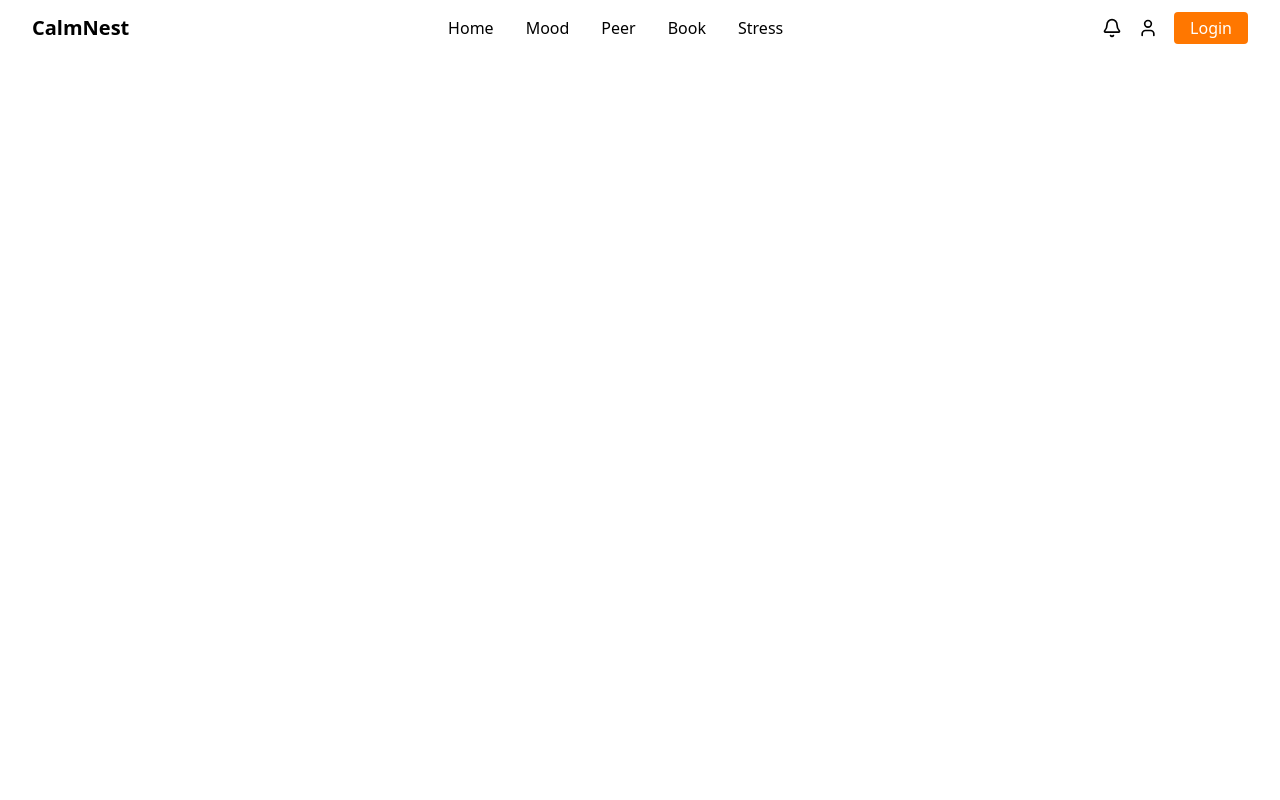
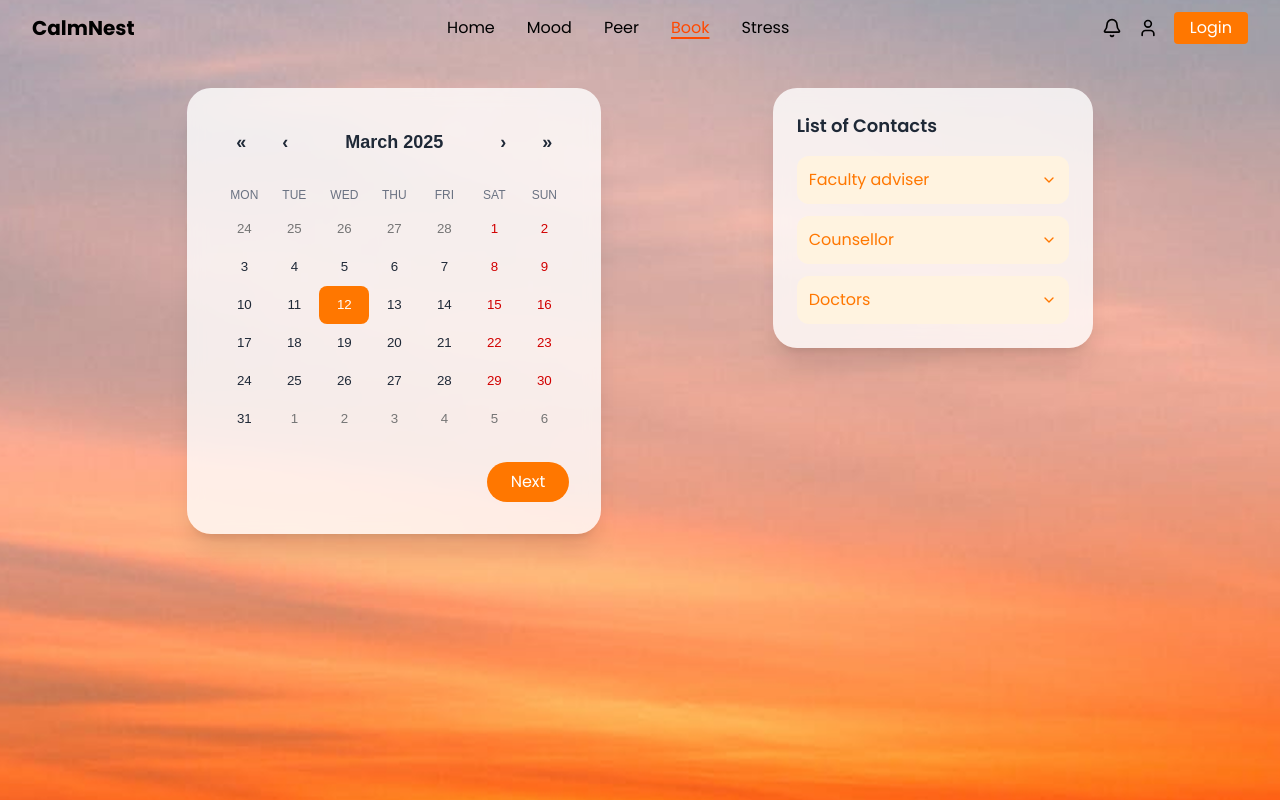
Before and after one commit to NSuryansh/Built_it, a React (Vite) app in the folder frontend/: page /book in a window 1280 px wide. Built offline with nearby package versions, Linux system fonts and the light colour scheme.

Commit message:
Added book page calendar ui

```diff
--- a/frontend/index.html
+++ b/frontend/index.html
@@ -5,7 +5,7 @@
     <link rel="icon" type="image/svg+xml" href="/vite.svg" />
     <meta name="viewport" content="width=device-width, initial-scale=1.0" />
     <link href="/src/index.css" rel="stylesheet">
-    <title>Vite + React</title>
+    <title>CalmNest</title>
   </head>
   <body>
     <div id="root"></div>
--- a/frontend/package.json
+++ b/frontend/package.json
@@ -17,6 +17,7 @@
     "date-fns": "^4.1.0",
     "lucide-react": "^0.479.0",
     "react": "^19.0.0",
+    "react-calendar": "^5.1.0",
     "react-dom": "^19.0.0",
     "react-router-dom": "^7.3.0"
   },
--- a/frontend/src/App.jsx
+++ b/frontend/src/App.jsx
@@ -1,33 +1,43 @@
-import React from 'react';
-import Navbar from './components/Navbar';
-import Peer from './pages/Peer';
-import Mood from './pages/Mood';
-import Landing from './pages/Landing';
-import Landing_user from './pages/Landing_user';
-import Login from './pages/Login';
-import SignUp from './pages/Signup';
-import { Route, Routes, useLocation } from 'react-router-dom';
+import React from "react";
+import Navbar from "./components/Navbar";
+import Peer from "./pages/Peer";
+import Mood from "./pages/Mood";
+import Book from "./pages/Book";
+import Landing from "./pages/Landing";
+import Landing_user from "./pages/Landing_user";
+import Login from "./pages/Login";
+import SignUp from "./pages/Signup";
+import { Route, Routes, useLocation } from "react-router-dom";
 
 export default function App() {
   const location = useLocation();
-  const isLandingPage = (location.pathname === '/' || location.pathname === '/login' || location.pathname === '/signup');
+  const isBackgroundPage =
+    location.pathname === "/" ||
+    location.pathname === "/login" ||
+    location.pathname === "/signup" ||
+    location.pathname === "/book";
 
   return (
     <div
       className={`h-screen flex flex-col ${
-        isLandingPage ? "bg-cover" : "bg-white"
+        isBackgroundPage ? "bg-cover" : "bg-white"
       }`}
-      style={isLandingPage ? { backgroundImage: "url('/assests/Pexels Photo by Loc Dang.png')" } : {}}
+      style={
+        isBackgroundPage
+          ? { backgroundImage: "url('/assests/Pexels Photo by Loc Dang.png')" }
+          : {}
+      }
     >
       <Navbar />
       <Routes>
-            <Route path="/" element={<Landing/>}/>
-            <Route path="/peer" element={<Peer />} />
-            <Route path="/mood" element={<Mood />} />
-            <Route path="/login" element={<Login />} />
-            <Route path="/signup" element={<SignUp />} />
-            <Route path="/dashboard" element={<Landing_user/>}/>
-        </Routes>
+        <Route path="/" element={<Landing />} />
+        <Route path="/peer" element={<Peer />} />
+        <Route path="/mood" element={<Mood />} />
+        <Route path="/book" element={<Book />} />
+        <Route path="/login" element={<Login />} />
+        <Route path="/signup" element={<SignUp />} />
+        <Route path="/dashboard" element={<Landing_user />} />
+      </Routes>
     </div>
   );
 }
--- a/frontend/src/components/Navbar.jsx
+++ b/frontend/src/components/Navbar.jsx
@@ -21,9 +21,9 @@ const Navbar = () => {
               Home
             </a>
             <a
-              href="/Mood"
+              href="/mood"
               className={`hover:text-[#FF7700] transition-colors ${
-                location === "/Mood"
+                location === "/mood"
                   ? "underline underline-offset-4 text-[var(--landing-bg-orange)] decoration-2"
                   : ""
               }`}
@@ -31,9 +31,9 @@ const Navbar = () => {
               Mood
             </a>
             <a
-              href="/Peer"
+              href="/peer"
               className={`hover:text-[#FF7700] transition-colors ${
-                location === "/Peer"
+                location === "/peer"
                   ? "underline underline-offset-4 text-[var(--landing-bg-orange)] decoration-2"
                   : ""
               }`}
@@ -41,9 +41,9 @@ const Navbar = () => {
               Peer
             </a>
             <a
-              href="/"
+              href="/book"
               className={`hover:text-[#FF7700] transition-colors ${
-                location === "/"
+                location === "/book"
                   ? "underline underline-offset-4 text-[var(--landing-bg-orange)] decoration-2"
                   : ""
               }`}
--- a/frontend/src/index.css
+++ b/frontend/src/index.css
@@ -1,3 +1,4 @@
+@import url("https://fonts.googleapis.com/css2?family=Poppins:ital,wght@0,100;0,200;0,300;0,400;0,500;0,600;0,700;0,800;0,900;1,100;1,200;1,300;1,400;1,500;1,600;1,700;1,800;1,900&display=swap");
 @import "tailwindcss";
 :root {
   /* Primary Colors */
@@ -44,8 +45,19 @@
   --events-display-gray-600: var(--custom-gray-600);
   --events-display-gray-800: var(--custom-gray-800);
 
-  /* Calender Page Colors */
+  /* Calendar Page Colors */
+  --calendar-custom-gray-200: var(--custom-gray-200);
+  --calendar-custom-gray-500: var(--custom-gray-500);
+  --calendar-custom-gray-600: var(--custom-gray-600);
+  --calendar-custom-gray-800: var(--custom-gray-800);
+  --calendar-custom-primary-orange: var(--custom-primary-orange);
+  --calendar-custom-orange-50: var(--peer-custom-orange-50);
+  --calendar-custom-orange-100: var(--peer-custom-orange-100);
+  --calendar-custom-button-bg-orange: var(--landing-bg-orange);
+}
 
+html {
+  font-family: "Poppins", sans-serif;
 }
 
 @keyframes shimmer {
@@ -56,3 +68,47 @@
     transform: translateX(100%);
   }
 }
+
+.react-calendar {
+  font-family: "Poppins", sans-serif;
+}
+
+.react-calendar__navigation button {
+  @apply text-[var(--calendar-custom-gray-800)] text-lg font-semibold rounded-lg transition-colors;
+}
+
+.react-calendar__navigation button:hover {
+  background-color: var(--calendar-custom-gray-200) !important;
+}
+
+.react-calendar__month-view__weekdays__weekday {
+  color: var(--calendar-custom-gray-500);
+  @apply font-medium;
+}
+
+.react-calendar__month-view__weekdays__weekday abbr {
+  @apply no-underline;
+}
+
+.react-calendar__tile {
+  color: var(--calendar-custom-gray-800);
+  @apply font-medium p-2 rounded-lg;
+}
+
+.react-calendar__tile:hover {
+  background-color: var(--calendar-custom-gray-200) !important;
+}
+
+.react-calendar__tile--now {
+  background-color: var(--calendar-custom-orange-50) !important;
+  color: var(--calendar-custom-primary-orange) !important;
+}
+
+.react-calendar__tile--active {
+  background-color: var(--calendar-custom-primary-orange) !important;
+  color: var(--custom-white) !important;
+}
+
+.react-calendar__tile--active:hover {
+  background-color: var(--calendar-custom-button-bg-orange) !important;
+}
--- /dev/null
+++ b/frontend/src/pages/Book.jsx
@@ -0,0 +1,132 @@
+import React, { useState } from "react";
+import Calendar from "react-calendar";
+import { ChevronDown } from "lucide-react";
+import "react-calendar/dist/Calendar.css";
+
+const Book = () => {
+  const [date, setDate] = useState(new Date());
+  const [openCategory, setOpenCategory] = useState(null);
+
+  const contactCategories = [
+    {
+      title: "Faculty adviser",
+      contacts: [
+        {
+          name: "Dr. Sarah Wilson",
+          role: "Academic Advisor",
+          phone: "(555) 123-4567",
+        },
+        {
+          name: "Prof. James Miller",
+          role: "Department Head",
+          phone: "(555) 234-5678",
+        },
+      ],
+    },
+    {
+      title: "Counsellor",
+      contacts: [
+        {
+          name: "Emma Thompson",
+          role: "Student Counselor",
+          phone: "(555) 345-6789",
+        },
+        {
+          name: "Dr. Michael Chen",
+          role: "Mental Health Specialist",
+          phone: "(555) 456-7890",
+        },
+      ],
+    },
+    {
+      title: "Doctors",
+      contacts: [
+        {
+          name: "Dr. Lisa Anderson",
+          role: "General Physician",
+          phone: "(555) 567-8901",
+        },
+        {
+          name: "Dr. Robert Kim",
+          role: "Psychiatrist",
+          phone: "(555) 678-9012",
+        },
+      ],
+    },
+  ];
+
+  const toggleCategory = (title) => {
+    setOpenCategory(openCategory === title ? null : title);
+  };
+
+  return (
+    <div className="container mx-auto px-4 py-8">
+      <div className="flex justify-evenly">
+        <div className="bg-[var(--custom-white)]/80 backdrop-blur-sm rounded-3xl p-8 shadow-xl">
+          <Calendar
+            onChange={setDate}
+            value={date}
+            className="w-full max-w-[60vw] !border-none !rounded-lg !bg-transparent"
+            tileClassName="!rounded-lg transition-colors"
+            navigationLabel={({ date }) =>
+              `${date.toLocaleString("default", {
+                month: "long",
+              })} ${date.getFullYear()}`
+            }
+          />
+          <div className="flex justify-end mt-6">
+            <button className="cursor-pointer bg-[var(--calendar-custom-primary-orange)] text-[var(--custom-white)] px-6 py-2 rounded-full hover:bg-[var(--calendar-custom-button-bg-orange)] transition-colors">
+              Next
+            </button>
+          </div>
+        </div>
+
+        <div className="w-80">
+          <div className="bg-[var(--custom-white)]/80 backdrop-blur-sm rounded-3xl p-6 shadow-xl">
+            <h3 className="text-lg font-semibold mb-4 text-[var(--calendar-custom-gray-800)]">
+              List of Contacts
+            </h3>
+
+            <div className="space-y-3">
+              {contactCategories.map((category) => (
+                <div key={category.title} className="space-y-2">
+                  <button
+                    onClick={() => toggleCategory(category.title)}
+                    className="w-full transition-all bg-[var(--calendar-custom-orange-50)] text-[var(--calendar-custom-primary-orange)] p-3 rounded-xl flex items-center justify-between hover:bg-[var(--calendar-custom-orange-100)] "
+                  >
+                    <span>{category.title}</span>
+                    <ChevronDown
+                      className={`w-4 h-4 transition-transform ${
+                        openCategory === category.title ? "rotate-180" : ""
+                      }`}
+                    />
+                  </button>
+
+                  {openCategory === category.title && (
+                    <div className="bg-[var(--custom-white)]/90 rounded-xl p-4 space-y-3 ml-2">
+                      {category.contacts.map((contact, index) => (
+                        <div key={index} className="space-y-1">
+                          <h4 className="font-medium text-[var(--calendar-custom-gray-800)]">
+                            {contact.name}
+                          </h4>
+                          <p className="text-sm text-[var(--calendar-custom-gray-600)]">
+                            {contact.role}
+                          </p>
+                          <p className="text-sm text-[var(--calendar-custom-gray-600)]">
+                            {contact.phone}
+                          </p>
+                        </div>
+                      ))}
+                    </div>
+                  )}
+                </div>
+              ))}
+            </div>
+          </div>
+        </div>
+      </div>
+    </div>
+  );
+};
+
+export default Book;
--- a/frontend/src/pages/Landing.jsx
+++ b/frontend/src/pages/Landing.jsx
@@ -3,7 +3,6 @@ import { Link, useLocation } from "react-router-dom";
 
 const Landing = () => {
     const location = useLocation();
-
 
     return (
         <div className="flex flex-col items-center justify-center mt-[60px]">
```
Also changed, not shown: 1 other file (tests, documents, lock files or other folders).
